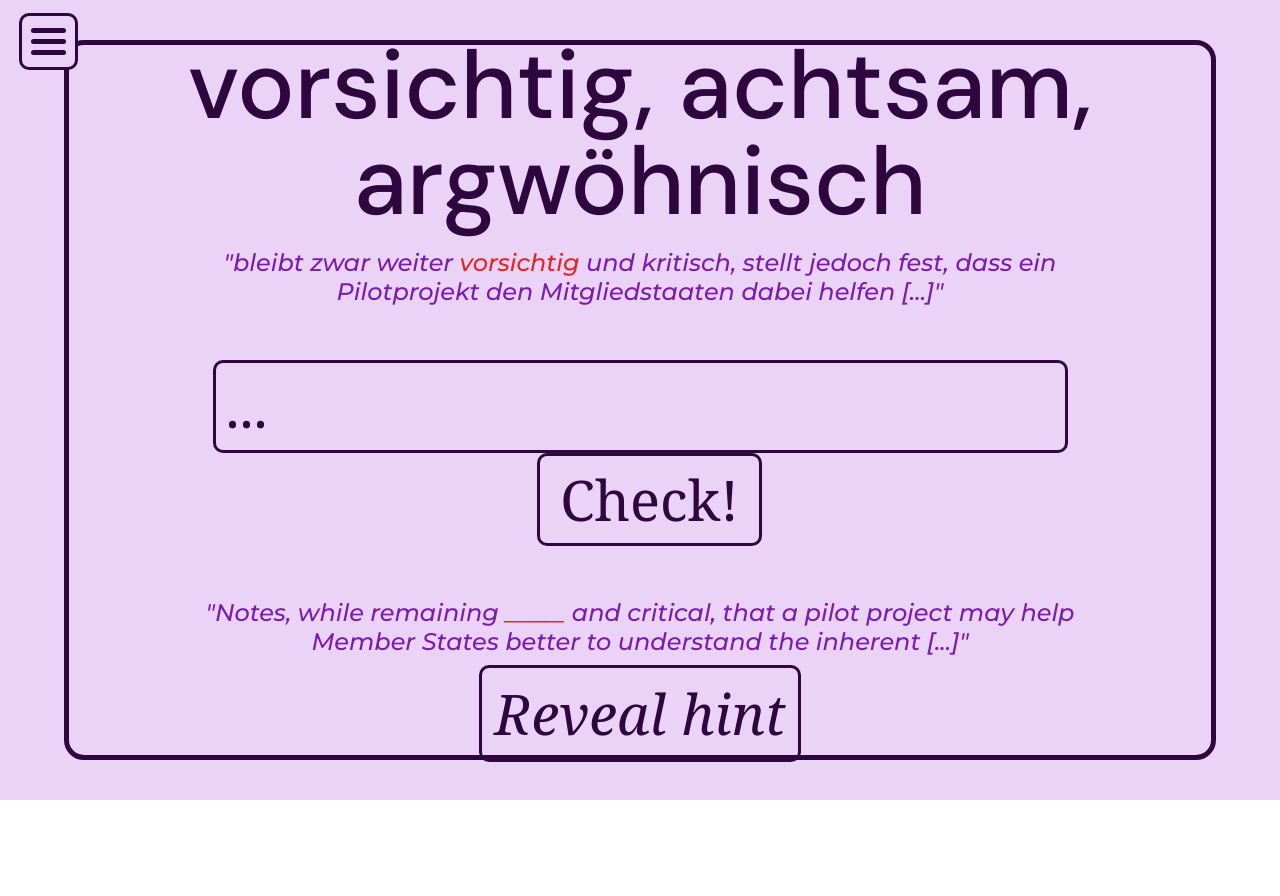
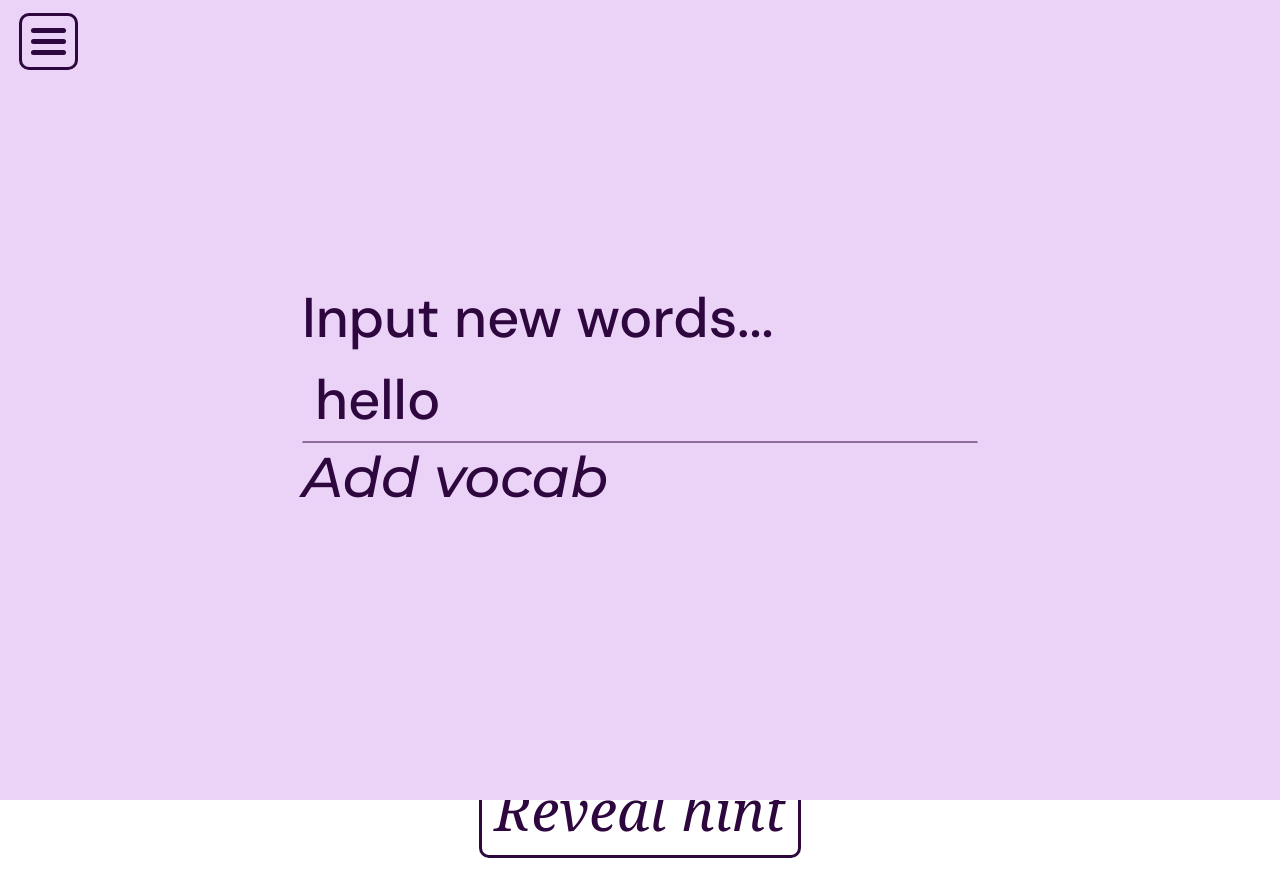
Before and after one commit to DrDrProfRosenthal/nextjs-dashboard, a Next.js app: page / in a window 1280 px wide. Shown: the top 896 px of the page. Before the commit the page ends 815 px from the top, so only its background shows below. Built offline with nearby package versions, Linux system fonts and the light colour scheme; a web font is replaced by a local one.

Commit message:
10 commit

```diff
--- a/app/page.tsx
+++ b/app/page.tsx
@@ -61,7 +61,7 @@ export default function Page() {
                             <span className='english-example montserrat italic light-color'>
                               "Notes, while remaining
                               <span id="englishVocabPlaceholder" className='englishExampleVocab counter-color'>&nbsp;_____&nbsp;</span>
-                              <span id="englishVocab counter-color" className='englishExampleVocab counter-color hidden'>&nbsp;wary&nbsp;</span>
+                              <span id="englishVocab" className='counter-color englishVocab englishExampleVocab counter-color hidden'>&nbsp;wary&nbsp;</span>
                               and critical, that
                               a pilot project may help Member States better to understand the inherent [...]"
                             </span>
@@ -82,6 +82,21 @@ export default function Page() {
 
     </div>
 
+
+    <div className='popupCon closed background-color bold-color'>
+    <div className='popUpMenu'>
+
+
+          <div>
+            <span className='dm-sans font-medium'>Input new words...</span>
+            <input className='dm-sans font-medium' value={"hello"}></input>
+            <button className='bold-color font-medium montserrat italic bold-border-color' id="addBtn" >Add vocab </button>
+          </div>
+      </div>
+    </div>
+
+
+
     </main>
   );
 }
--- a/app/ui/global.css
+++ b/app/ui/global.css
@@ -40,7 +40,12 @@ body, html {
     font-style: normal;
  }
 
-
+ .dm-sans {
+  font-family: "DM Sans", sans-serif;
+  font-optical-sizing: auto;
+  font-weight: 500;
+  font-style: normal;
+}
 
  .background-color{
   background-color: #EBD3F8;
@@ -128,7 +133,7 @@ input:focus{
 
 .center-container {
   height: 100vh;
-  width: 100vw;
+
   display: flex;
   justify-content: center;
   align-items: center;
@@ -218,12 +223,7 @@ input:focus{
 
 
 
-.dm-sans {
-  font-family: "DM Sans", sans-serif;
-  font-optical-sizing: auto;
-  font-weight: 500;
-  font-style: normal;
-}
+
 
 
 .flex-container {
@@ -289,6 +289,32 @@ input:focus{
 .change .bar3 {
   transform: translate(0, -11px) rotate(45deg);
 }
+
+.popupCon{
+  position: fixed;
+  display: block;
+  z-index: 10;
+
+  height: 100%;
+  opacity: 100%;
+  top: 0;
+  left: 0;
+  right: 0;
+  bottom: 0;
+
+  cursor: pointer;
+  transition: 0.5s ease-in-out;
+}
+
+.popUpMenu{
+  position: absolute;
+  top: 50%;
+  left: 50%;
+  font-size: 50px;
+  transform: translate(-50%,-50%);
+  -ms-transform: translate(-50%,-50%);
+}
+
 
 
 
--- a/public/script.js
+++ b/public/script.js
@@ -1,10 +1,14 @@
 
-console.log("hello im your computer")
-/*
+console.log("hello I'm your computer")
+
 document.getElementById("myBtn").focus();
 
 var vocabList = [];
 var currentIndex = 0;
+
+
+
+
 
 fetch('vocabs.csv')
         .then(response => response.text())
@@ -14,7 +18,7 @@ fetch('vocabs.csv')
                 displayNextVocab();
             }
         })
-        //.catch(error => console.error('Error loading CSV:', error));
+        .catch(error => console.error('Error loading CSV:', error));
 
  function parseCSV(data) {
         const lines = data.split('\n');
@@ -32,6 +36,7 @@ fetch('vocabs.csv')
 
 function displayNextVocab() {
         if(vocabList[currentIndex].english != "error999" && currentIndex < vocabList.length){//sind noch Vokabeln da, schreib die nächste hin
+            console.log(vocabList[currentIndex].english)
             document.getElementById("current-vocab").textContent  = vocabList[currentIndex].german;
         } else { // sind keine Vokabeln mehr da, fang von vorne an
             currentIndex = 0;
@@ -54,7 +59,7 @@ function displayNextVocab() {
         }
     });
 
-    */
+
 
 
 
@@ -72,15 +77,67 @@ function displayNextVocab() {
 
 
 
-    function revealObj(e){
+    function revealObj(e){ //but keep all attributes
+      let d = '"'+e.getAttribute("class")+'"';
        e.removeAttribute("class","hidden");
+       e.setAttribute("class", d);
     }
 
     function hideObj(e){
         e.setAttribute("class", "hidden");
      }
 
+
+
+
      function toggleClass(x) {
         x.classList.toggle("change");
         console.log("change")
+        togglePopUp();
+
       }
+
+
+
+
+
+      function togglePopUp(){
+
+        console.log(window.getComputedStyle(document.querySelector(".popupCon")).opacity)
+
+     if(window.getComputedStyle(document.querySelector(".popupCon")).opacity == 0 ){
+            document.querySelector(".popupCon").style.opacity = "100%";
+            document.querySelector(".popupCon").style.height = "100%";
+            console.log("open")
+     }else if(window.getComputedStyle(document.querySelector(".popupCon")).opacity == 1 ){
+        document.querySelector(".popupCon").style.opacity = "0%";
+        document.querySelector(".popupCon").style.height = "0%";
+        console.log("close")
+        }
+
+        console.log("no boy")
+
+    }
+
+
+
+    document.querySelector('#addBtn').addEventListener('click', writeToFile);
+
+
+    function writeInFile(){
+
+    }
+
+
+        async function writeToFile() {
+            const response = await fetch('writeToFile.php', {
+                method: 'POST',
+                headers: {
+                    'Content-Type': 'application/json',
+                },
+                body: JSON.stringify({ text: 'Hello, from Next.js!' }),
+            });
+
+            const data = await response.json();
+            console.log(data);
+        }
```
Also changed, not shown: app/api/route.ts (added), public/output.txt (added), public/vocabs.csv, public/vocabs2.csv (added), 1 other file (tests, documents, lock files or other folders).
